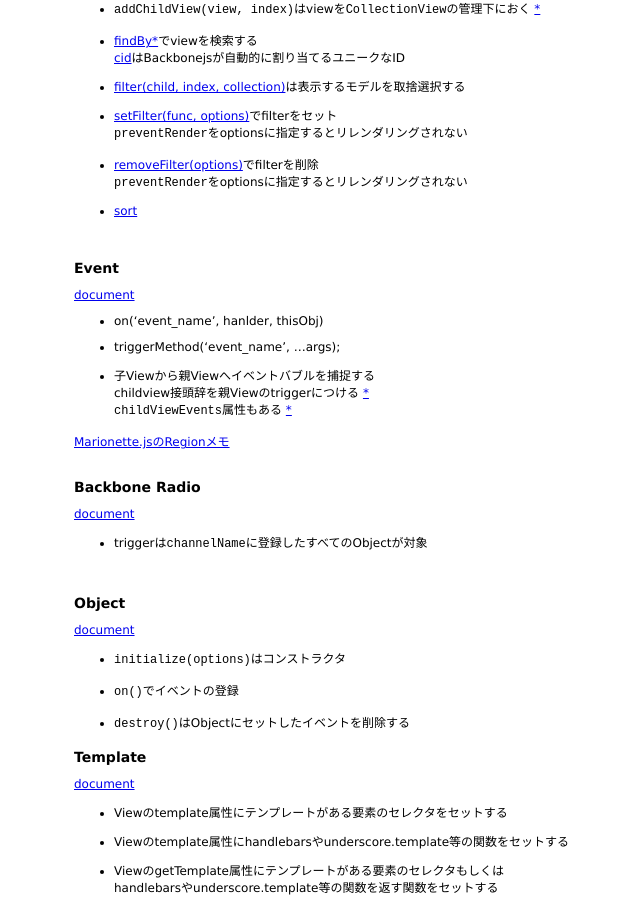
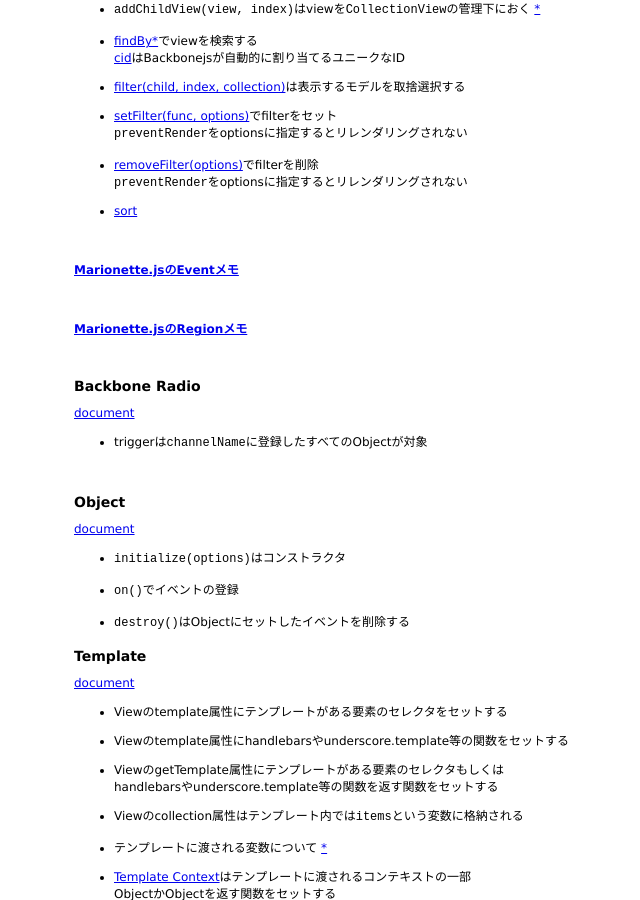
Before and after one commit to 38elements/38elements.github.com, a Jekyll site: the page built from _posts/2016-09-11-backbone_marionette.md, in a window 1280 px wide and 900 px high, scrolled down 1407 px. Shown: the whole window, without its empty margins (166-806 px from the left). Built offline with Jekyll 4.4.1, drawn with Linux system fonts in a browser that asks for light colours.

Commit message:
Update 2016-09-11-backbone_marionette.md

```diff
--- a/_posts/2016-09-11-backbone_marionette.md
+++ b/_posts/2016-09-11-backbone_marionette.md
@@ -103,19 +103,10 @@ remove(model)はそれに対応するChildViewを1つ削除
 
 <br>
 
-### Event
-[document](http://marionettejs.com/docs/master/events.html)
-
-* on('event_name', hanlder, thisObj)
-
-* triggerMethod('event_name', ...args);
-
-* 子Viewから親Viewへイベントバブルを捕捉する
-childview接頭辞を親Viewのtriggerにつける [\*](http://marionettejs.com/docs/master/events.html#event-bubbling)
-`childViewEvents`属性もある [\*](http://marionettejs.com/docs/master/events.html#explicit-event-listeners)
+#### [Marionette.jsのEventメモ](/2016/10/22/marionettejs-event.html)
 <br>
 
-[Marionette.jsのRegionメモ](/2016/10/10/marionettejs-region.html)
+#### [Marionette.jsのRegionメモ](/2016/10/10/marionettejs-region.html)
 <br>
 
 ### Backbone Radio
```
